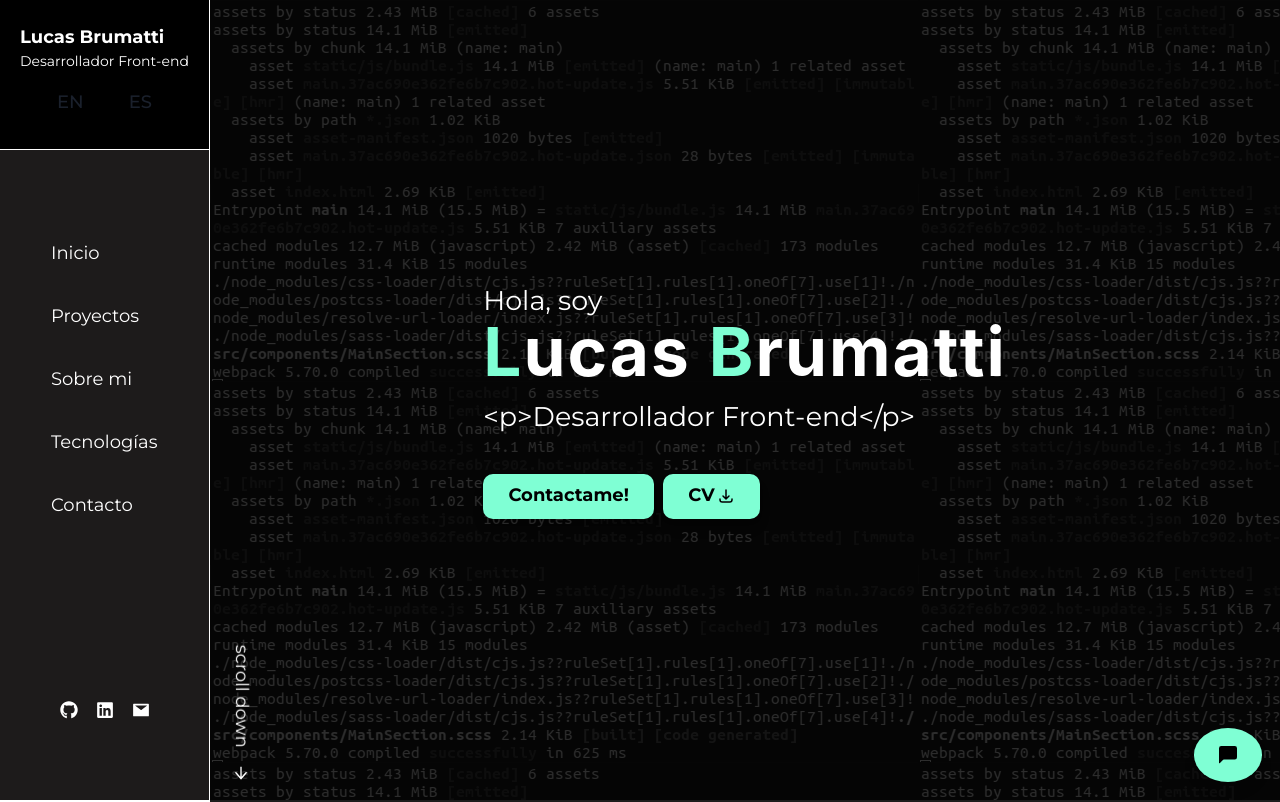
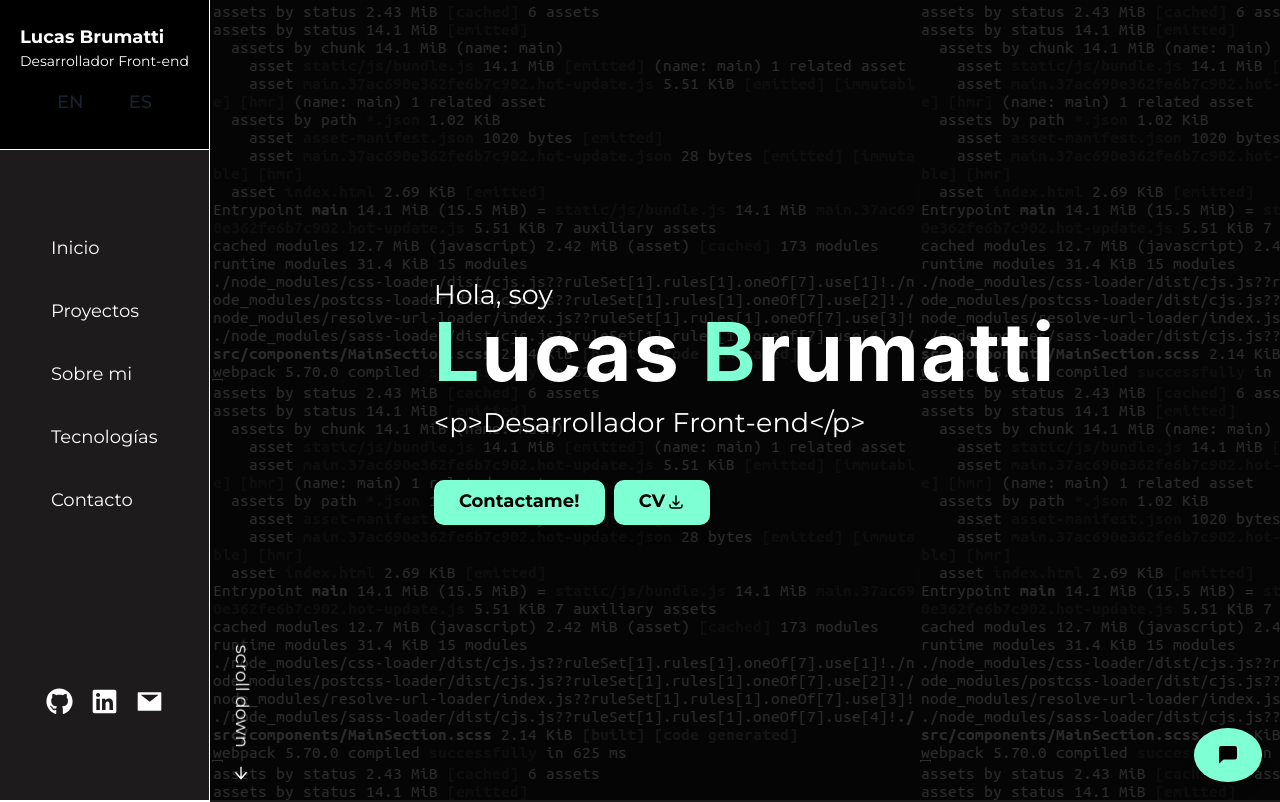
Before and after one commit to lucasBruma/lucas-page, a React (Create React App) app: page / in a window 1280 px wide. Shown: the top 802 px of the page. Built offline with nearby package versions, Linux system fonts and the light colour scheme.

Commit message:
adapto responsive pantallas grandes

```diff
--- a/src/components/About/index.js
+++ b/src/components/About/index.js
@@ -23,11 +23,11 @@ const About = () => {
                     borderRadius='20px'
                     border='1px solid white'
                     overflow='hidden'
-                    w={['100%',null,'30%']}
+                    w={['100%',null,'30%', null, null,'50%']}
                 >
                     <Image src={foto} objectFit='cover' w='-webkit-fill-available;'/>
                 </Box>
-                <VStack w={['100%',null,'70%']} fontSize='sm'>
+                <VStack w={['100%',null,'70%', null, null,'50%']}  fontSize={['sm',null,null,null,null,'25px']} alignItems={'baseline'}>
                     <Text>{htmlAboutme[context.language].about_me1}</Text>
                     <Text>{htmlAboutme[context.language].about_me2}</Text>
                     <Text>{htmlAboutme[context.language].contact}</Text>
--- a/src/components/Homepage/index.js
+++ b/src/components/Homepage/index.js
@@ -41,11 +41,11 @@ const Homepage = () => {
                 marginLeft={['2rem','2rem','auto']}
                 pb={['3rem','0','0']}
             >
-                <Text fontSize={['xl',null,'2xl']}>{htmlTitles[context.language].presentation_text}</Text>
-                <Heading variant='primary' mt='0' lineHeight='.9' fontSize={['6xl', null, 'auto']}>
+                <Text fontSize={['xl',null,'2xl',null,null, '4xl']}>{htmlTitles[context.language].presentation_text}</Text>
+                <Heading variant='primary' mt='0' lineHeight='.9' fontSize={['6xl', null, 'auto',null, '7xl']}>
                     <Box as='span' color='aquamarine'>L</Box>ucas <Box as='span' color='aquamarine'>B</Box>rumatti
                 </Heading>
-                <Text fontSize={['xl',null,'2xl']} w={['65%',null,'100%']} mt='.8rem'>
+                <Text fontSize={['xl',null,'2xl',null,null,'4xl']} w={['65%',null,'100%']} mt='.8rem'>
                     <Box as='span'>&lt;p&gt;</Box>
                         {htmlTitles[context.language].intro}
                     <Box as='span'>&lt;/p&gt;</Box>
--- a/src/components/Sidebar/index.js
+++ b/src/components/Sidebar/index.js
@@ -1,5 +1,5 @@
 import React from 'react';
-import { Text, HStack, VStack, Button, Flex } from '@chakra-ui/react';
+import { Text, HStack, Stack, VStack, Button, Flex, Icon } from '@chakra-ui/react';
 import { FaGithub, FaLinkedin } from 'react-icons/fa';
 import { AiFillMail  } from 'react-icons/ai';
 import { Link, animateScroll as scroll } from "react-scroll";
@@ -78,7 +78,7 @@ const Sidebar = () => {
         w='100%'
         justifyContent='space-around'
       >
-        <VStack spacing='1rem' alignItems='flex-start' w='107px'>
+        <VStack spacing={['1rem',null,null,null,null,'2rem']} alignItems='flex-start' w='107px'>
             {sections.map((section, index)=>{
                 return <Link
                         key={index}
@@ -99,17 +99,17 @@ const Sidebar = () => {
                     </Link>
                 })}
         </VStack>
-        <HStack spacing='1rem'>
+        <Stack direction={['row',null,null,null,null,'column']} spacing='1rem' alignItems={'center'}>
             <a href='https://github.com/lucasBruma' target='blank'>
-                <FaGithub/>
+              <Icon as={FaGithub} w={6} h={6} color='white'/>
             </a>
             <a href='https://www.linkedin.com/in/lucas-brumatti-50bb9a1b3/' target='blank'>
-              <FaLinkedin/>
+              <Icon as={FaLinkedin} w={6} h={6} color='white'/>
             </a>
             <a href='mailto:lucasbrumatti99@gmail.com' target='blank'>
-              <AiFillMail/>
+              <Icon as={AiFillMail} w={6} h={6} color='white'/>
             </a>
-        </HStack>
+        </Stack>
       </VStack>
     </Flex>
   );
```
